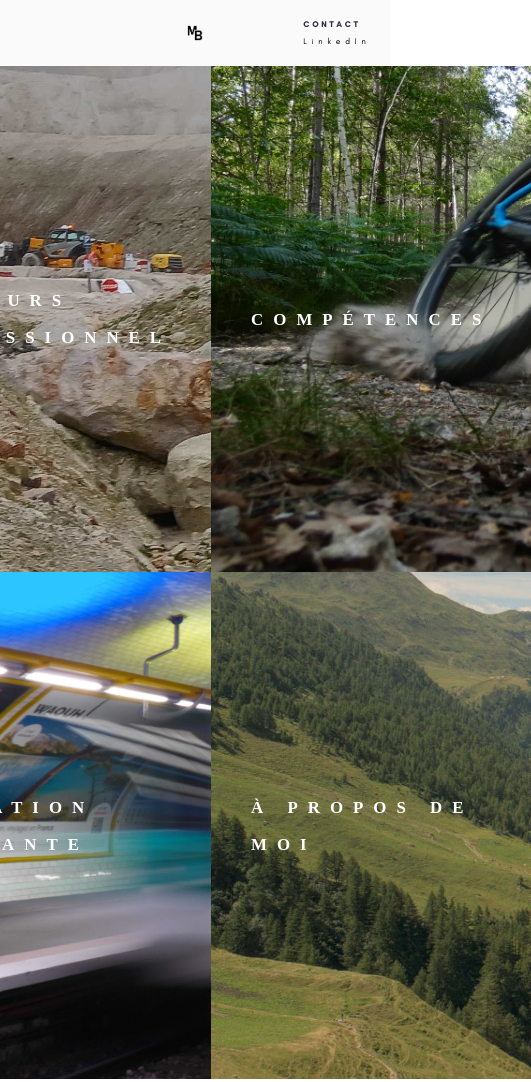
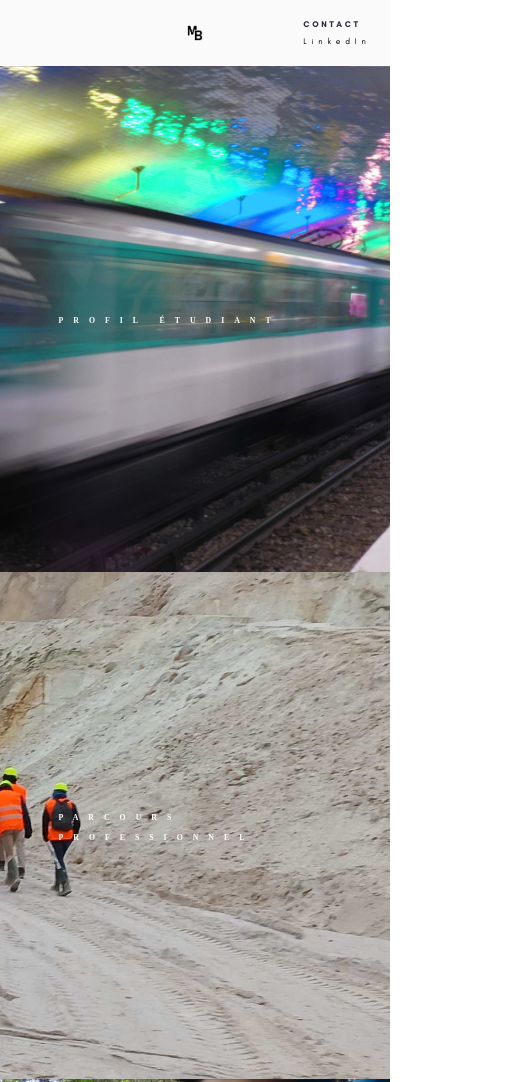
Before and after one commit to maximebailly/mbailly.github.io, a plain HTML site: page index.html in a window 390 px wide. Shown: the top 1082 px of the page, 531 px wide, since content can reach past the window. Drawn offline with Linux system fonts and the light colour scheme.

Commit message:
Responsive index page

```diff
--- a/index.html
+++ b/index.html
@@ -15,18 +15,13 @@
       <a href="https://www.linkedin.com/in/maximebailly24/">LinkedIn</a>
     </div>
   </div>
-  <!--<h1 class="name"><a href="index.html">MAXIME BAILLY</a></h1> -->
-  <!--  <br> permet sauter ligne (PS: on fait c slash pour commentaire) -->
   <div class="menus">
-    <div class="gauche">
-      <h2 class="pro"><a href="professional/pro.html">PARCOURS PROFESSIONNEL</a></h2>
-      <h2 class="profil_etu"><a href="studies/studies.html">FORMATION ÉTUDIANTE</a></h2>
-    </div>
-    <div class="droite">
-      <h2 class="skills"><a href="skills/skills.html">COMPÉTENCES</a></h2>
-      <h2 class="about_me"><a href="about/about.html">À PROPOS DE MOI</a></h2>
-    </div>
+    <div class="profil_etu"><div class="centered"><h2><a href="studies/studies.html">PROFIL ÉTUDIANT</a></h2></div></div>
+    <div class="pro"><div class="centered"><h2><a href="professional/pro.html">PARCOURS PROFESSIONNEL</a></h2></div></div>
+    <div class="skills"><div class="centered"><h2><a href="skills/skills.html">COMPÉTENCES</a></h2></div></div>
+    <div class="about_me"><div class="centered"><h2><a href="about/about.html">À PROPOS DE MOI</a></h2></div></div>
   </div>
+
   <div class="footer">
     <h4>© 2025 Maxime BAILLY. All rights reserved.</h4>
   </div>
--- a/style.css
+++ b/style.css
@@ -60,83 +60,73 @@ body {
   }
 }
 
-
 .menus {
-  display: flex;
-  justify-content:center;
-  margin: 0 0;
-  width:100%;
-  height:120vh;
+  margin: 0;
+  width: 100%;
+  height: 120vh;
+  font-size: 0;
   a {
-    font-size: 2vmax;
+      font-size: 2vw;
       color: #ffffff;
       font-weight: bold;
       font-family: 'Bahnschrift';
       text-decoration: none;
       letter-spacing: 10px;
       text-align: left;
-    padding: 40px;
       line-height: 2.2;
-    transition: 0.3s cubic-bezier(0.175, 0.885, 0.32, 1.275);
-    text-align: 0 1px 1px;
       text-shadow: none;
     }
-  .gauche {
-    display: block;
+  a:hover {
+    color: #fff;
+    transform: scale(2);
+    text-shadow: 0 10px 20px rgba(0, 0, 0, 0.5);
+  }
+}
+
+.menus > div {
+  display: inline-block;
+  width: 50%;
+  height: 50%;
+  margin: 0;
+  padding: 0;
   border: 0;
-    margin: 0;
-    width:100%;
-    height:60vh;
-    justify-content:center;
+  vertical-align: top;
+  background-size: cover;
+  background-position: center;
+  position: relative;
+  font-size: initial;
+  text-align: center;
+}
+.centered {
+  position: absolute;
+  width:70%;
+  top: 50%;
+  left: 50%;
+  transform: translate(-50%, -50%);
+}
+
+
+
+@media screen and (max-width: 700px) {
+  .menus > div  {
+    width: 100%;
+  }
+}
+
+/* Specific background images */
 .profil_etu {
   background-image: url("img/metro.jpg");
-      background-size:cover;
-      height: 100%;
-      width: 100%;
-      border: 0;
-      margin: 0;
-      display : flex;
-      align-items: center;
 }
 .pro {
   background-image: url("img/kaolin.jpg");
-      background-size:cover;
-      height: 100%;
-      width: 100%;
-      border: 0;
-      margin: 0;
-      display : flex;
-      align-items: center;
 }
-  }
-  .droite {
-    display: block;
-    border: 0;
-    margin: 0;
-    width:100%;
-    height:60vh;
 .skills {
   background-image: url("img/drift.jpg");
-      background-size:cover;
-      height: 100%;
-      width: 100%;
-      border: 0;
-      margin: 0;
-      display : flex;
-      align-items: center;
 }
 .about_me {
   background-image: url("img/vallee.jpg");
-      background-size:cover;
-      height: 100%;
-      width: 100%;
-      border: 0;
-      margin: 0;
-      display : flex;
-      align-items: center;
 }
-  }
-}
+
 
 h2 {
   font-size: 1.8vmax;
@@ -151,12 +141,6 @@ h2 {
   text-shadow: none;
   margin-block-start: 0em;
   margin-block-end: 0em;
-}
-
-h2:hover a {
-  transform: scale(0.99);
-  color: #fff;
-  text-shadow: 0 10px 20px rgba(0, 0, 0, 0.5);
 }
 
 h3 {
```
Lines whose indentation alone changed are shown as unchanged.
